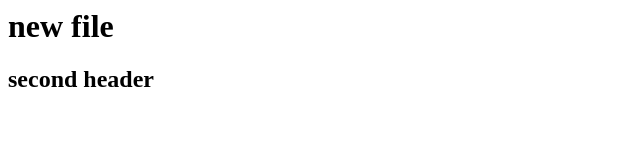
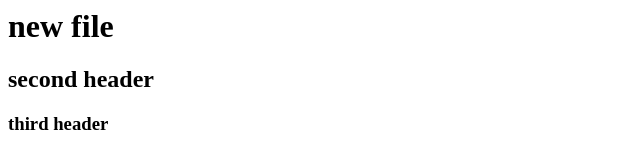
Before and after one commit to summanbahadur/git-test-repo, a plain HTML site: page index.html in a window 1280 px wide. Shown: the whole page, without its empty margins (0-640 px from the left). Drawn offline with Linux system fonts and the light colour scheme.

Commit message:
new header added

```diff
--- a/index.html
+++ b/index.html
@@ -1,3 +1,5 @@
 <h1> new file </h1>
 
 <h2> second header </h2>
+
+<h3> third header </h3>
```
